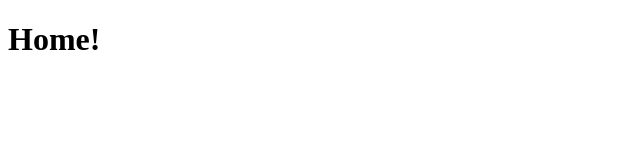
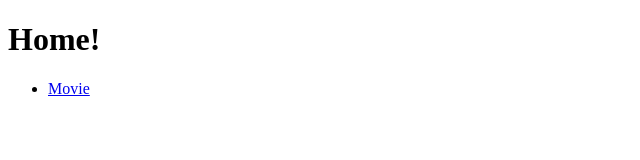
Before and after one commit to rahee-do/MovieWebService, a React (Create React App) app: page / in a window 1280 px wide. Shown: the top 160 px of the page, without its empty margins (0-640 px from the left). Built offline with nearby package versions, Linux system fonts and the light colour scheme.

Commit message:
#7 [2021 UPDATE] PRACTICE MOVIE APP - gh-pages 설치 및 publishing

```diff
--- a/src/routes/Home.js
+++ b/src/routes/Home.js
@@ -1,4 +1,14 @@
+import {Link} from "react-router-dom";
+
 function Home() {
-    return <h1>Home!</h1>
+    return (
+        <div>
+            <h1>Home!</h1>
+            <ul>
+                <li><Link to={"/movies"}>Movie</Link></li>
+            </ul>
+
+        </div>
+    )
 }
 export default Home;
```
Also changed, not shown: package.json (+6 -2 lines), 1 other file (tests, documents, lock files or other folders).
